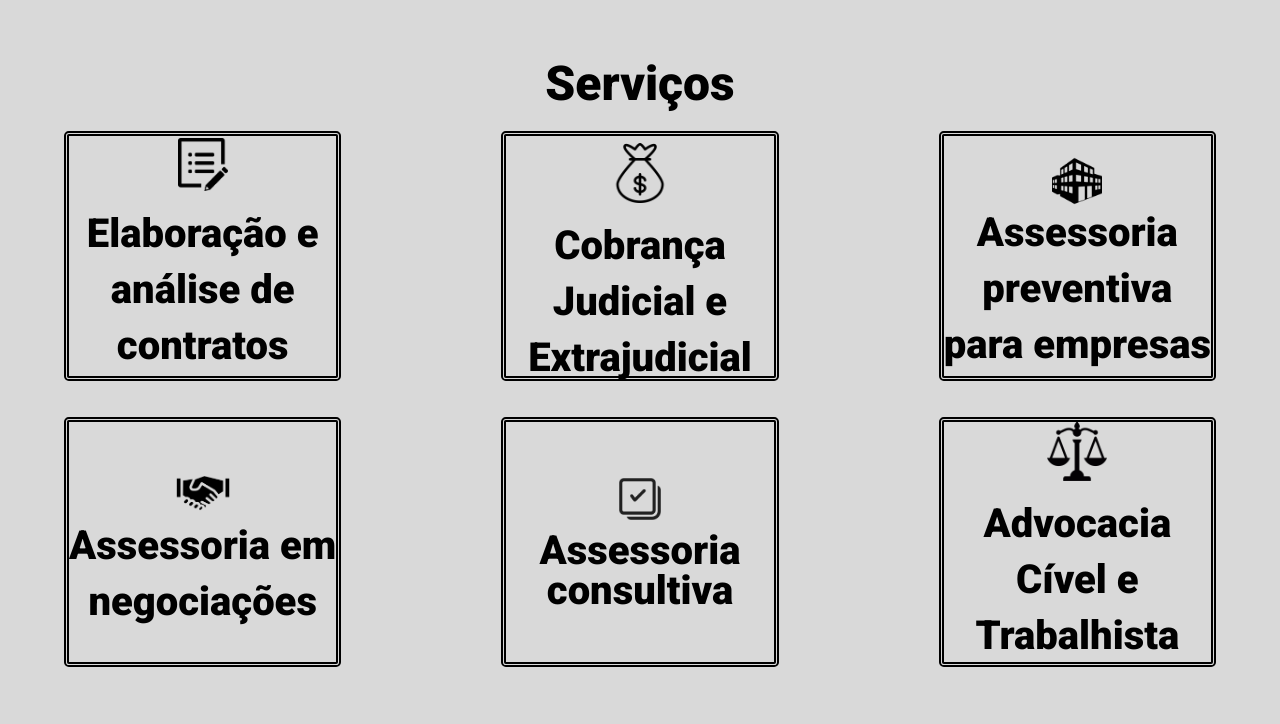
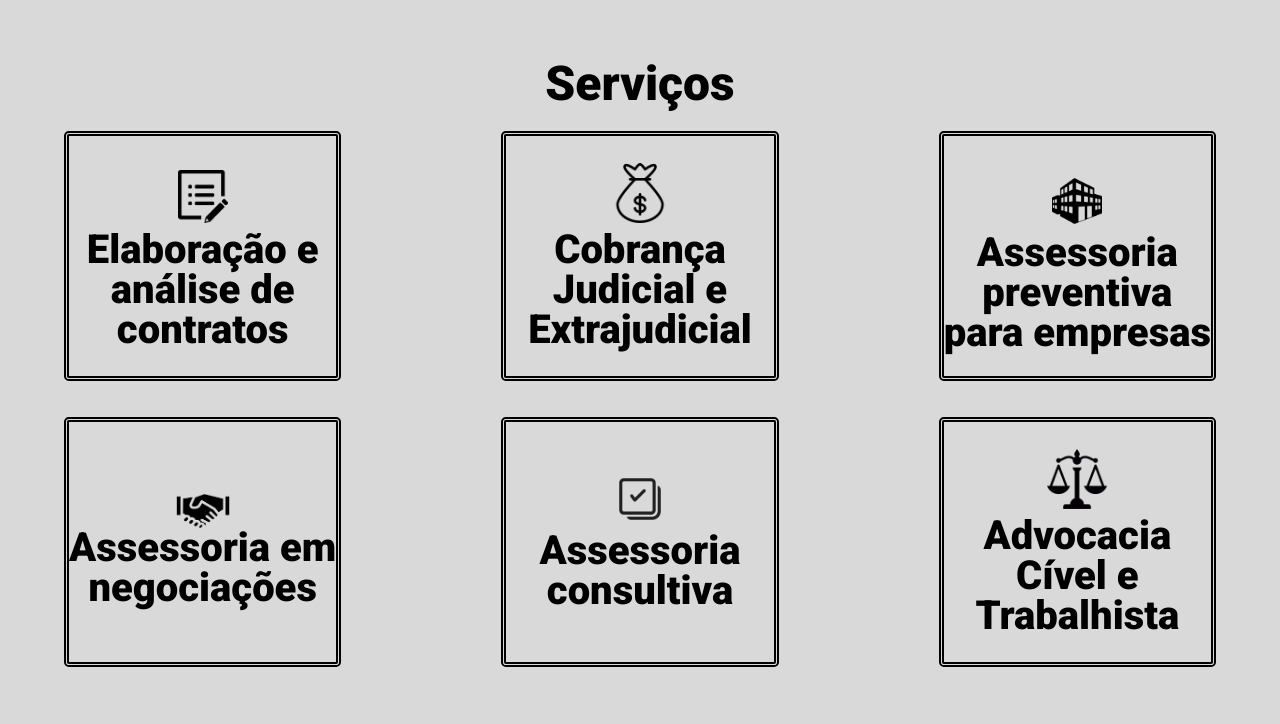
Before and after one commit to Advguilhermesiqueira/site, a plain HTML site: page index.html in a window 1280 px wide. Shown: the part 1000-1724 px from the top of the page. Drawn offline with nearby package versions, Linux system fonts and the light colour scheme; a web font is replaced by a local one.

Commit message:
Update styles.css

```diff
--- a/assets/css/styles.css
+++ b/assets/css/styles.css
@@ -458,6 +458,7 @@ nav {
 .titulo-a {
   font-size: 2.5em;
   font-weight: 600;
+  line-height: 1.0em;
   margin-bottom: -20px;
   display: flex;
   flex-direction: column;
@@ -518,6 +519,11 @@ nav {
   to {opacity:1 ;}
 }
 
+.imagem-a {
+  margin-top: 0.5rem;
+  margin-bottom: 0rem;
+}
+
 
 
 .saiba-b{
@@ -529,6 +535,7 @@ nav {
 .titulo-b {
   font-size: 2.5em;
   font-weight: 600;
+  line-height: 1.0em;
   margin-bottom: -20px;
   display: flex;
   flex-direction: column;
@@ -590,7 +597,7 @@ nav {
 }
 
 .imagem-b {
-  margin-top: 1rem;
+  margin-top: 0rem;
   margin-bottom: 0rem;
 }
 
@@ -604,6 +611,7 @@ nav {
 .titulo-c {
   font-size: 2.5em;
   font-weight: 600;
+  line-height: 1.0em;
   margin-bottom: -20px;
   display: flex;
   flex-direction: column;
@@ -666,7 +674,7 @@ nav {
 
 .imagem-c {
   margin-top: 1rem;
-  margin-bottom: -1rem;
+  margin-bottom: 0em;
 }
 
 
@@ -680,6 +688,7 @@ nav {
 .titulo-d {
   font-size: 2.5em;
   font-weight: 600;
+  line-height: 1.0em;
   margin-bottom: -20px;
   display: flex;
   flex-direction: column;
@@ -760,7 +769,7 @@ nav {
   flex-direction: column;
   cursor: pointer;
   align-items: center;
-  line-height: 2.5rem;
+  line-height: 1.0em;
   justify-content: center;
   width: 400px;
   height: 250px;
@@ -827,6 +836,7 @@ nav {
 .titulo-f {
   font-size: 2.5em;
   font-weight: 600;
+  line-height: 1.0em;
   margin-bottom: -20px;
   display: flex;
   flex-direction: column;
@@ -1390,7 +1400,7 @@ body.dark .up-arrow {
   }
 
   .imagem-a{
-    margin-top: 2rem;
+    margin-top: 0.2rem;
   }
 
 
```
